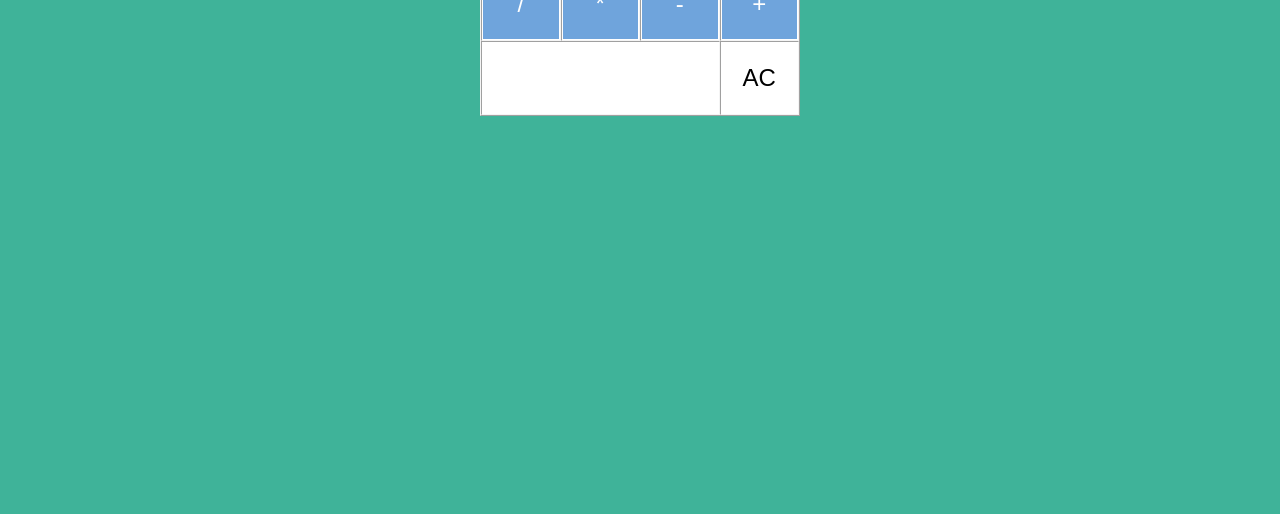
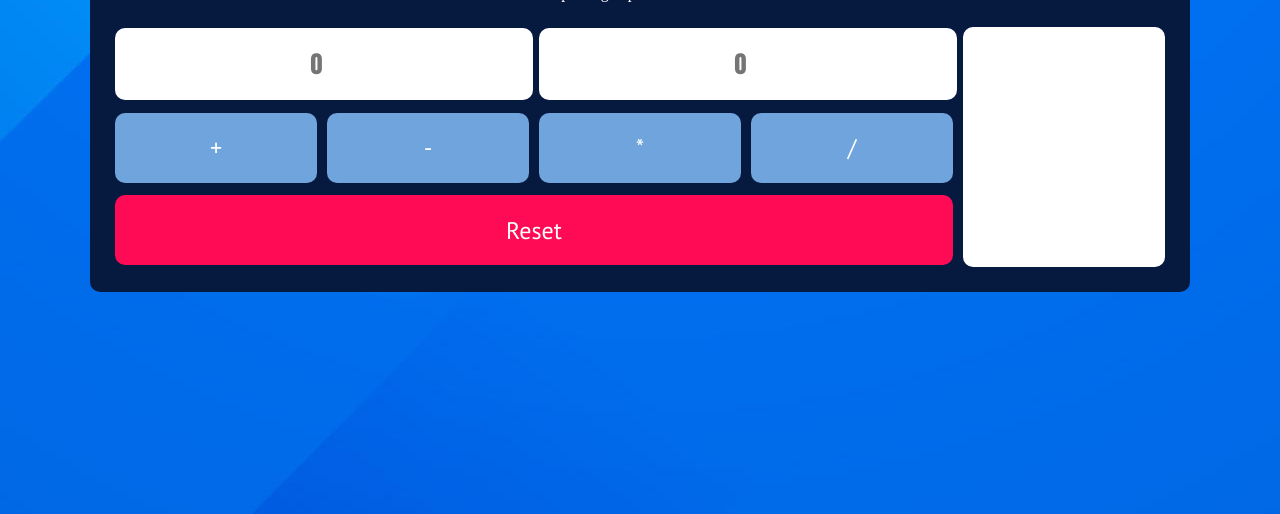
Before and after one commit to MuhamadAriel07/Kalkulator-dom, a plain HTML site: page index.html in a window 1280 px wide. Shown: the part 302-816 px from the top of the page. Drawn offline with Linux system fonts and the light colour scheme.

Commit message:
Update progress program

```diff
--- a/index.html
+++ b/index.html
@@ -1,37 +1,40 @@
 <!DOCTYPE html>
 <html>
 <head>
-    <meta charset="UTF-8">
     <title>Kalkulator Sederhana</title>
     <link rel="stylesheet" href="style.css">
+    <link rel="preconnect" href="https://fonts.googleapis.com">
+    <link rel="preconnect" href="https://fonts.gstatic.com" crossorigin>
+<link href="https://fonts.googleapis.com/css2?family=Anton&family=PT+Sans:wght@400;700&display=swap" rel="stylesheet">
 </head>
 <body>
     <div class="container">
-      <table border="1" cellspacing="0">
+        <div class="wrapper">
+            <h1>Kalkulator Sederhana</h1>
+            <p>Silahkan input angka pada kolom di bawah ini!</p>
+            <table cellspacing="0">
             <tr>
-          <td colspan="4">
-            <input type="number" id="input1" placeholder="Masukkan angka pertama">
+                <td colspan="2">
+                <input type="number" id="input1" placeholder="0">
                 </td>
+                <td colspan="2">
+                <input type="number" id="input2" placeholder="0">
+                </td>
+                <td rowspan="3"><div id="result"></div></td>
             </tr>
             <tr>
-          <td colspan="4">
-            <input type="number" id="input2" placeholder="Masukkan angka kedua">
-          </td>
+                <td><button class="operator" onclick="setOperator(this);">+</button></td>
+                <td><button class="operator" onclick="setOperator(this);">-</button></td>
+                <td><button class="operator" onclick="setOperator(this);">*</button></td>
+                <td><button class="operator" onclick="setOperator(this);">/</button></td>
             </tr>
             <tr>
-          <td><button class="operator" onclick="setOperator(this);">/</button></td>
-          <td><button class="operator" onclick="setOperator(this);">*</button></td>
-          <td><button class="operator" onclick="setOperator(this);">-</button></td>
-          <td><button class="operator" onclick="setOperator(this);">+</button></td>
-        </tr>
-        <tr>
-          <td colspan="3">
-            <div id="result"></div>
-          </td>
-          <td><button onclick="reset()">AC</button></td>
+                <td colspan="4"><button onclick="reset()">Reset</button></td>
             </tr>
             </table>
         </div>
+    </div>
+
     <script src="script.js"></script>
 </body>
 </html>
--- a/script.js
+++ b/script.js
@@ -1,7 +1,7 @@
-var input1 = document.getElementById('input1');
-var input2 = document.getElementById('input2');
-var result = document.getElementById('result');
-var operator = '';
+let input1 = document.getElementById('input1');
+let input2 = document.getElementById('input2');
+let result = document.getElementById('result');
+let operator = '';
 
 function setOperator(obj) {
     if (input1.value != '' && input2.value != '') {
@@ -11,8 +11,8 @@ function setOperator(obj) {
 }
 
 function calculate() {
-  var val1 = parseFloat(input1.value);
-  var val2 = parseFloat(input2.value);
+    let val1 = parseFloat(input1.value);
+    let val2 = parseFloat(input2.value);
 
     switch (operator) {
         case '+':
--- a/style.css
+++ b/style.css
@@ -1,45 +1,85 @@
 * {
-    font-family: Arial, sans-serif;
-    box-sizing: border-box;
+    border-radius: 10px;
 }
+
 body {
-    background-color: #3fb399;
+    /* background-image: url(https://images.unsplash.com/photo-1579547621113-e4bb2a19bdd6?ixlib=rb-4.0.3&ixid=MnwxMjA3fDB8MHxwaG90by1wYWdlfHx8fGVufDB8fHx8&auto=format&fit=crop&w=339&q=80);
+    background-repeat: repeat-x; */
+    background-image: url('navy.jpg');
 }
+
 .container {
-    width: 320px;
-    background-color: white;
-    margin: 120px auto;
+    display: flex;
+    justify-content: center;
+    align-items: center;
+    height: 100vh;
 }
+.wrapper {
+    width: 100%;
+    background-color: #061a40;
+    max-width: 1100px;
+}
+
 table {
     width: 100%;
-    border-color: #f4f4f4;
+    padding: 20px;
 }
+
 td {
-    width: 25%;
+    width: 20%;
+    padding: 5px;
 }
-  input[type="number"] {
+
+h1 {
+    text-align: center;
+    color: #ffd819;
+    font-family: 'PT Sans', sans-serif;
+    margin-bottom: 0;
+}
+
+p {
+    text-align: center;
+    color: white;
+    margin:0;
+}
+
+input {
     width: 100%;
     height: 70px;
+    font-family: 'Anton', sans-serif;
     font-size: 24px;
-    text-align: right;
+    text-align: center;
     border: none;
 }
-  #inputLabel {
-    height: 120px;
-    font-size: 40px;
-    vertical-align: bottom;
-    text-align: right;
-    padding-right: 16px;
-    background-color: #ececec;
+
+#result {
+    height: 240px;
+    display: flex;
+    justify-content: center;
+    font-family: 'Anton', sans-serif;
+    align-items: center;
+    background-color: white;
+    font-size: 30px;
+    text-align: center;
 }
+
 button {
     width: 100%;
     height: 70px;
     font-size: 24px;
-    background-color: white;
+    background-color: #ff0a54;
+    font-family: 'PT Sans', sans-serif;
+    color: white;
     border: none;
 }
-  button.operator {
+
+button:hover {
+    background-color: #c9184a;
+}
+.operator {
     background-color: #6fa4dc;
-    color: white;
 }
+
+.operator:hover {
+    background-color: #0353a4;
+}
```
Also changed, not shown: navy.jpg (added). Lines whose indentation alone changed are shown as unchanged.
